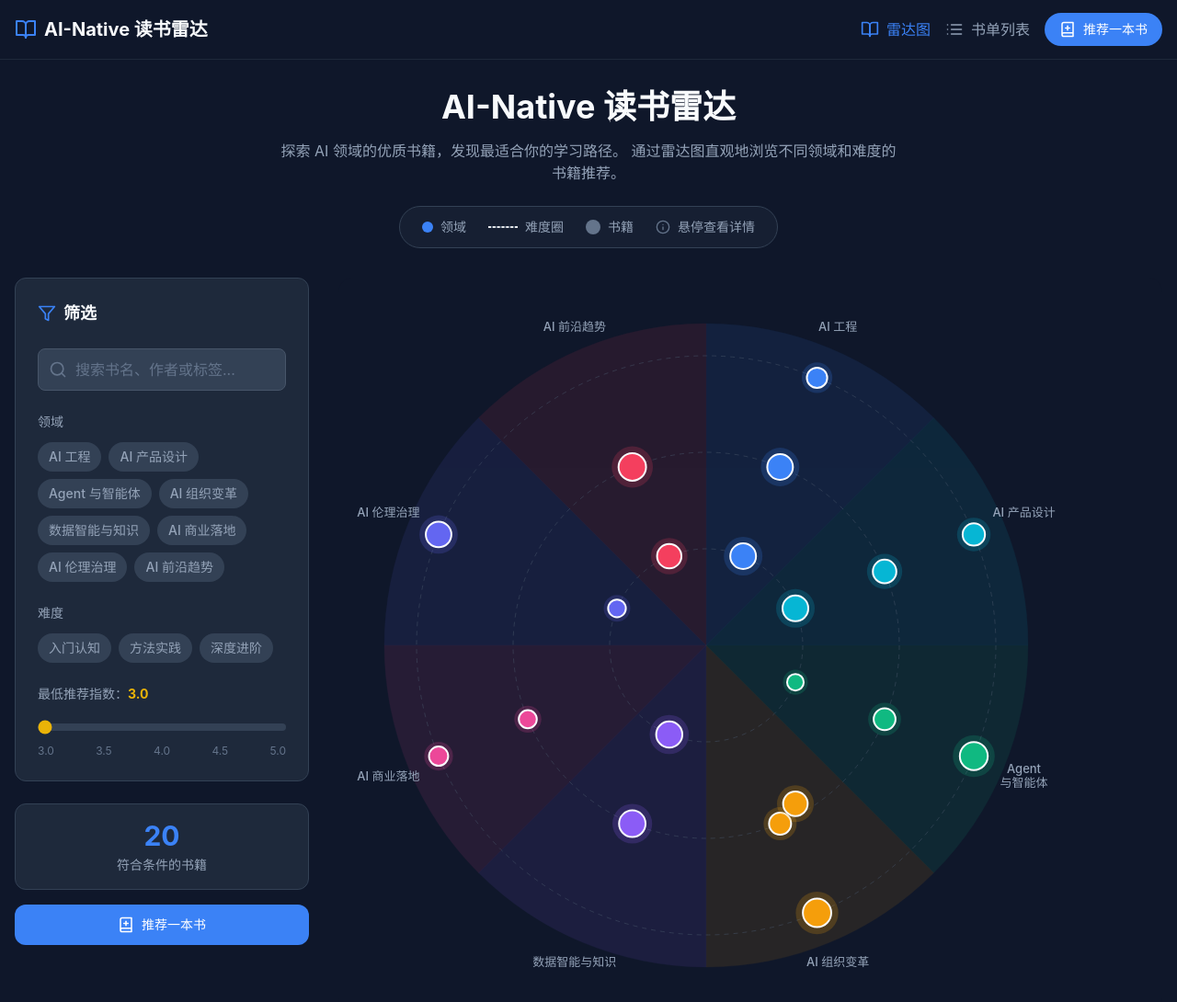
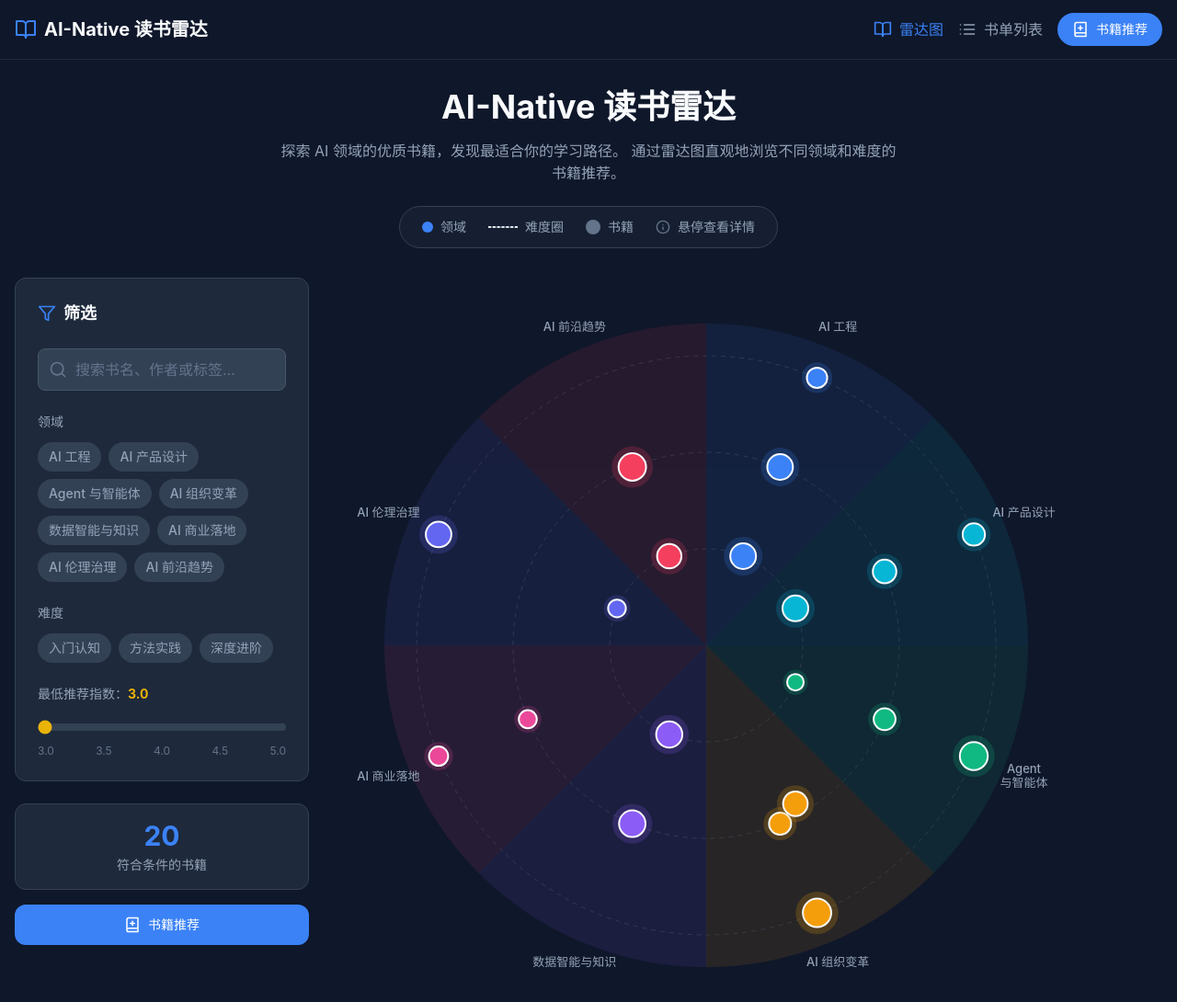
Before and after one commit to Sijie0607/AI-Native-Radar-YFversion, a React (Vite) app: page / in a window 1280 px wide. Shown: the top 1090 px of the page at 92% size. Built offline with nearby package versions, Linux system fonts and the light colour scheme.

Commit message:
chore(recommendation): refine recommendation copy

```diff
--- a/src/components/Navbar/index.tsx
+++ b/src/components/Navbar/index.tsx
@@ -50,7 +50,7 @@ const Navbar = ({ onRecommendClick }: NavbarProps) => {
               className="inline-flex items-center gap-2 rounded-full bg-blue-500 px-4 py-2 text-sm font-medium text-white transition-all hover:bg-blue-400 hover:shadow-lg hover:shadow-blue-500/20"
             >
               <BookPlus size={18} />
-              推荐一本书
+              书籍推荐
             </button>
           )}
         </div>
--- a/src/components/RecommendationDrawer/index.tsx
+++ b/src/components/RecommendationDrawer/index.tsx
@@ -24,9 +24,11 @@ const RecommendationDrawer = ({ isOpen, onClose }: RecommendationDrawerProps) =>
               <div className="mb-3 inline-flex h-11 w-11 items-center justify-center rounded-xl bg-blue-500/15 text-blue-400">
                 <BookPlus size={22} />
               </div>
-              <h2 className="text-2xl font-bold text-slate-50">推荐一本书</h2>
+              <h2 className="text-2xl font-bold text-slate-50">书籍推荐</h2>
               <p className="mt-2 text-sm leading-6 text-slate-400">
-                在不打断当前浏览的前提下，提交一本你认为值得加入参考视野的 AI 书籍。
+                你可以在这里填写推荐信息，并查看本次推荐的后续结果。
+                <br />
+                目前仅支持提交书籍，暂不支持课程、博客或视频。
               </p>
             </div>
             <button
@@ -46,8 +48,8 @@ const RecommendationDrawer = ({ isOpen, onClose }: RecommendationDrawerProps) =>
               </div>
               <ul className="mt-3 space-y-2 text-sm leading-6 text-slate-300">
                 <li>仅支持提交书籍，不支持课程、博客或视频。</li>
-                <li>推荐内容不会自动进入正式雷达，会先作为独立推荐结果存在。</li>
-                <li>后续任务将补齐推荐表单、结果反馈和会话记录能力。</li>
+                <li>提交后会收到处理结果反馈，推荐内容不会自动进入正式雷达。</li>
+                <li>你可以在这里填写推荐信息，并查看本次推荐的后续结果。</li>
               </ul>
             </section>
 
@@ -56,7 +58,7 @@ const RecommendationDrawer = ({ isOpen, onClose }: RecommendationDrawerProps) =>
                 <div>
                   <h3 className="text-lg font-semibold text-slate-50">推荐表单</h3>
                   <p className="mt-1 text-sm text-slate-400">
-                    下一步将支持填写书名、作者、领域、推荐理由和推荐指数。
+                    这里将填写书名、作者、领域、推荐理由和推荐指数。
                   </p>
                 </div>
                 <ChevronRight size={18} className="text-slate-500" />
@@ -68,7 +70,7 @@ const RecommendationDrawer = ({ isOpen, onClose }: RecommendationDrawerProps) =>
                 <div>
                   <h3 className="text-lg font-semibold text-slate-50">结果与记录</h3>
                   <p className="mt-1 text-sm text-slate-400">
-                    之后会补齐成功、重复、失败结果，以及当前会话内的推荐记录。
+                    提交后可查看处理结果，以及当前会话内的推荐记录。
                   </p>
                 </div>
                 <ChevronRight size={18} className="text-slate-500" />
@@ -82,7 +84,7 @@ const RecommendationDrawer = ({ isOpen, onClose }: RecommendationDrawerProps) =>
               disabled
               className="w-full cursor-not-allowed rounded-xl bg-slate-700 px-4 py-3 text-sm font-medium text-slate-400"
             >
-              下一任务补齐表单填写
+              表单功能即将开放
             </button>
           </div>
         </div>
--- a/src/pages/Home/index.tsx
+++ b/src/pages/Home/index.tsx
@@ -95,7 +95,7 @@ const Home = () => {
                 className="mt-4 flex w-full items-center justify-center gap-2 rounded-xl bg-blue-500 px-4 py-3 text-sm font-medium text-white transition-all hover:bg-blue-400 hover:shadow-lg hover:shadow-blue-500/20"
               >
                 <BookPlus size={18} />
-                推荐一本书
+                书籍推荐
               </button>
             </div>
 
```
